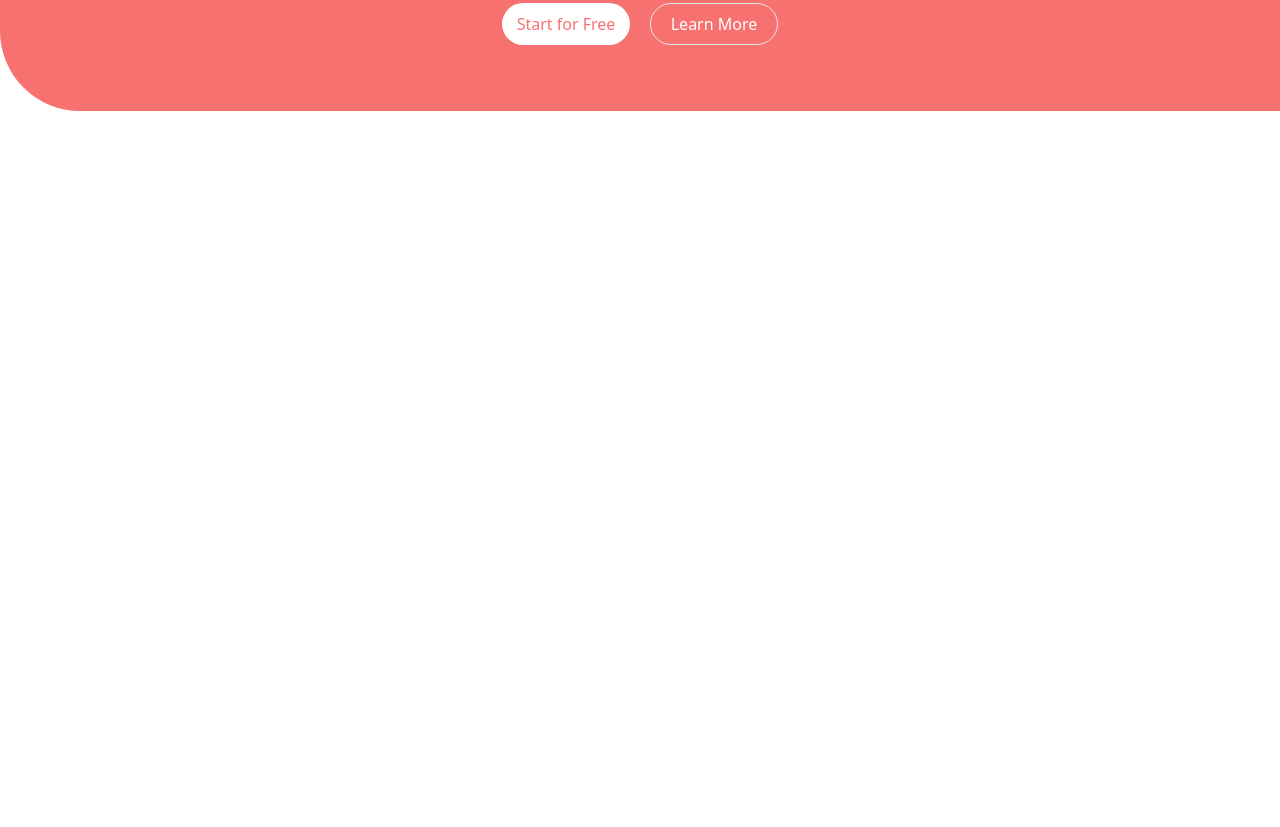
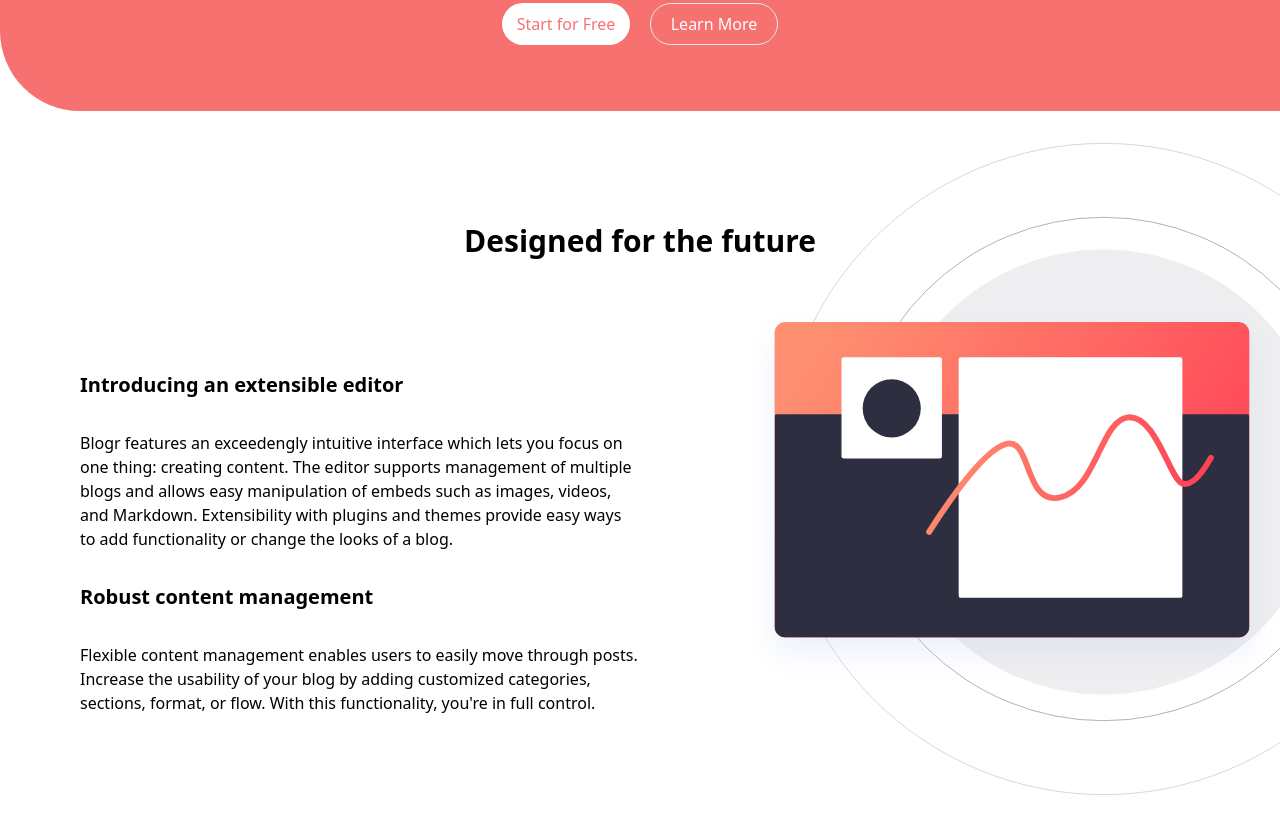
Before and after one commit to Amaza-ing/Tailwind-course, a website: page src/index.html in a window 1280 px wide. Shown: the part 289-1116 px from the top of the page. Before the commit the page ends 800 px from the top, so only its background shows below. Drawn offline with Linux system fonts and the light colour scheme.

Commit message:
utility classes section

```diff
--- a/src/index.html
+++ b/src/index.html
@@ -19,17 +19,57 @@
         </div>
         <div class="flex gap-8">
           <button>Login</button>
-          <button class="bg-white text-red-400 w-32 py-2 rounded-full font-bold">Sign Up</button>
+          <button
+            class="bg-white text-red-400 w-32 py-2 rounded-full font-bold"
+          >
+            Sign Up
+          </button>
         </div>
       </nav>
 
       <h1 class="text-center text-5xl mt-10">A modern publishing platform</h1>
-      <h2 class="text-center mt-5">Grow your audience and build your online brand</h2>
+      <h2 class="text-center mt-5">
+        Grow your audience and build your online brand
+      </h2>
 
       <div class="flex justify-center gap-5 my-10">
-        <button class="bg-white text-red-400 w-32 py-2 rounded-full">Start for Free</button>
+        <button class="bg-white text-red-400 w-32 py-2 rounded-full">
+          Start for Free
+        </button>
         <button class="w-32 py-2 rounded-full border">Learn More</button>
       </div>
     </header>
+
+    <section
+      class="my-8 p-20 bg-[url('./assets/illustration-editor-desktop.svg')] bg-no-repeat bg-contain bg-[125%]"
+    >
+      <h2 class="text-center text-3xl font-bold mb-28">
+        Designed for the future
+      </h2>
+      <div class="w-1/2">
+        <article>
+          <h3 class="text-xl font-bold my-8">
+            Introducing an extensible editor
+          </h3>
+          <p>
+            Blogr features an exceedengly intuitive interface which lets you
+            focus on one thing: creating content. The editor supports management
+            of multiple blogs and allows easy manipulation of embeds such as
+            images, videos, and Markdown. Extensibility with plugins and themes
+            provide easy ways to add functionality or change the looks of a
+            blog.
+          </p>
+        </article>
+        <article>
+          <h3 class="text-xl font-bold my-8">Robust content management</h3>
+          <p>
+            Flexible content management enables users to easily move through
+            posts. Increase the usability of your blog by adding customized
+            categories, sections, format, or flow. With this functionality,
+            you're in full control.
+          </p>
+        </article>
+      </div>
+    </section>
   </body>
 </html>
```
Also changed, not shown: src/output.css.
